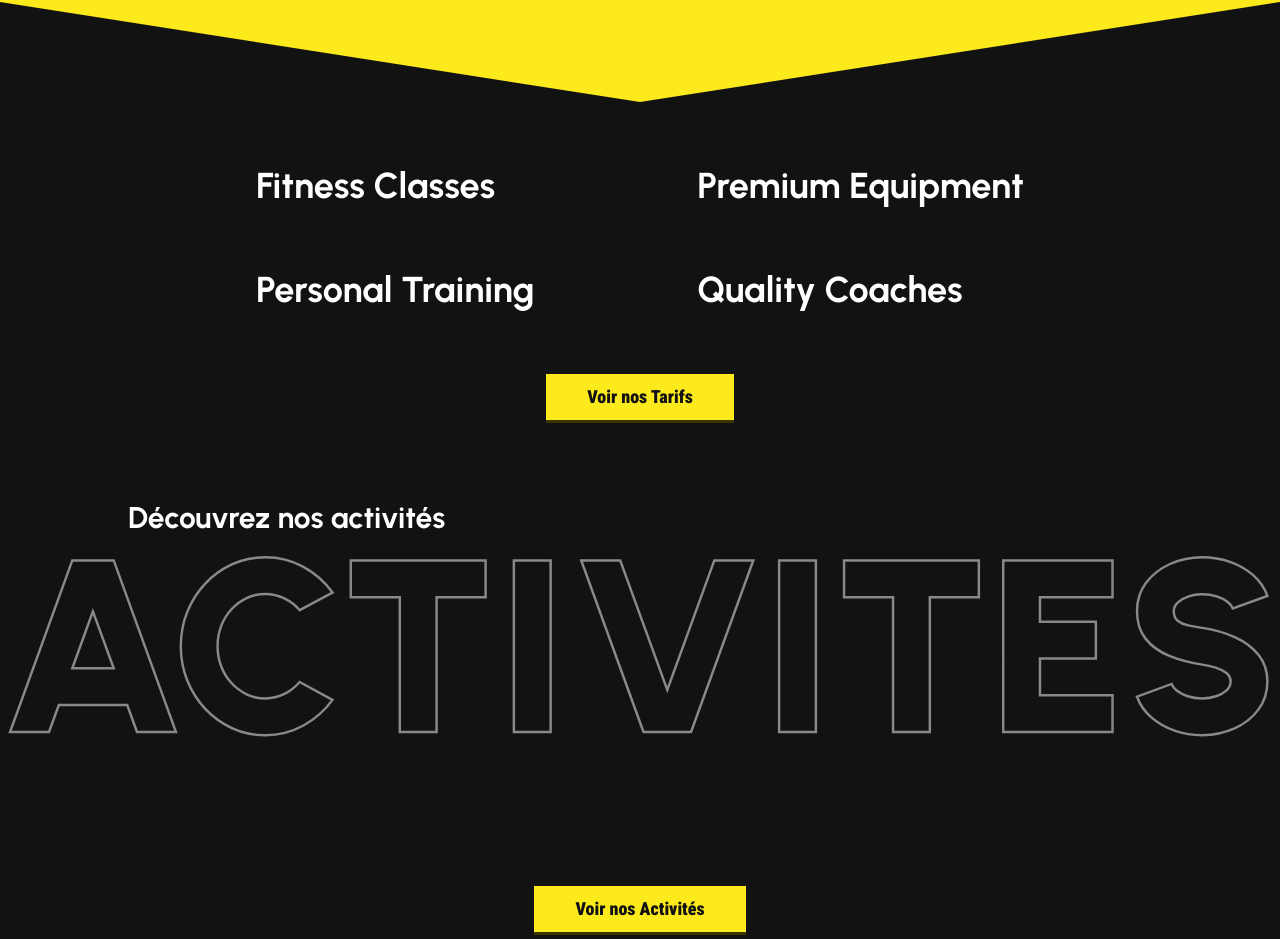
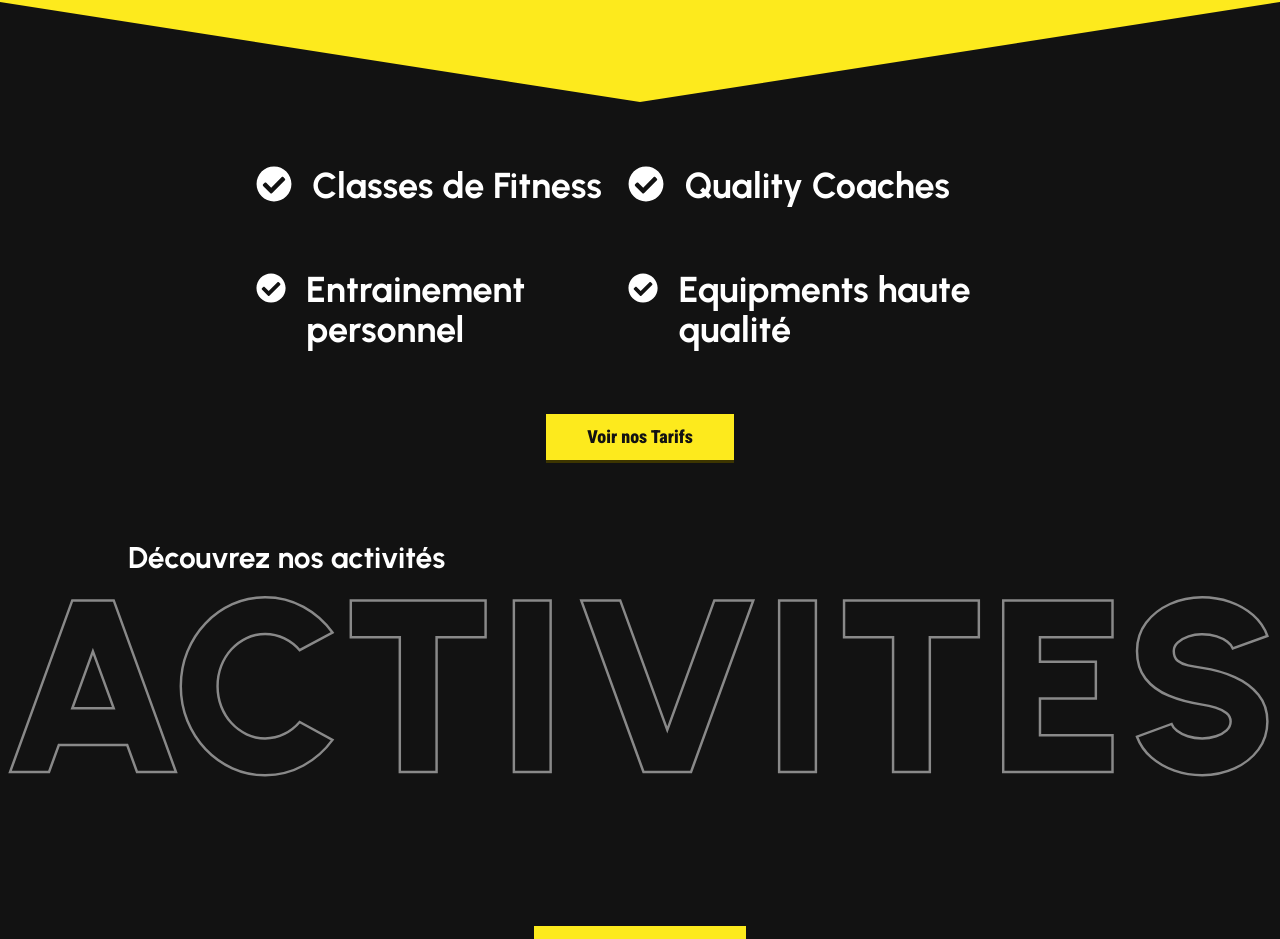
Before and after one commit to medazizktata/Arena-gym-website, a React (Vite) app in the folder Arena-gym-website/: page / in a window 1280 px wide. Shown: the part 1118-2057 px from the top of the page. Built offline with nearby package versions, Linux system fonts and the light colour scheme.

Commit message:
Added checkboxes icons for landing page's hero section

```diff
--- a/Arena-gym-website/src/pages/Home/HeroSection.jsx
+++ b/Arena-gym-website/src/pages/Home/HeroSection.jsx
@@ -5,6 +5,7 @@ import BigCaroussel from "../../components/BigCaroussel";
 import ButtonYellow from "../../components/Buttons/ButtonYellow";
 import { getColor } from "../../utils/getColor";
 import ConsulterGalerieButton from "../../components/ConsulterGallerie";
+import { FaCheckCircle } from "react-icons/fa";
 
 function HeroSection() {
   return (
@@ -45,7 +46,11 @@ function HeroSection() {
                 </ButtonYellow> */}
 
                 <a href="#">
-                  <ConsulterGalerieButton className={"hover:text-yellowMain transition duration-500 cursor-pointer"} />
+                  <ConsulterGalerieButton
+                    className={
+                      "hover:text-yellowMain transition duration-500 cursor-pointer"
+                    }
+                  />
                 </a>
               </div>
             </div>
@@ -70,14 +75,28 @@ function HeroSection() {
         >
           <polygon points="0,0 100,0 50,100" fill={getColor("yellowMain")} />
         </svg>
-        <div className="text-white text-4xl font-urbanist font-bold inline mx-[20%] my-[5%] bg-blackBG bottom-0 flex flex-row justify-between">
-          <div className="flex flex-col gap-16">
-            <span>Fitness Classes</span>
-            <span>Personal Training</span>
-          </div>
-          <div className="flex flex-col justify-between">
-            <span>Premium Equipment</span>
-            <span>Quality Coaches</span>
+        <div className="mx-auto">
+          <div className=" text-white text-4xl font-urbanist font-bold inline mx-[20%] my-[5%] bg-blackBG bottom-0 flex flex-row justify-between ">
+            <div className="inline flex flex-col gap-16">
+              <div className="inline flex gap-5">
+                <FaCheckCircle />
+                <span>Classes de Fitness</span>
+              </div>
+              <div className="inline flex gap-5">
+                <FaCheckCircle />
+                <span>Entrainement personnel</span>
+              </div>
+            </div>
+            <div className="inline flex flex-col justify-between">
+              <div className="inline flex gap-5">
+                <FaCheckCircle />
+                <span>Quality Coaches</span>
+              </div>
+              <div className="inline flex gap-5">
+                <FaCheckCircle />
+                <span>Equipments haute qualité</span>
+              </div>
+            </div>
           </div>
         </div>
         <div className="flex flex-col justify-center items-center text-lg">
```
